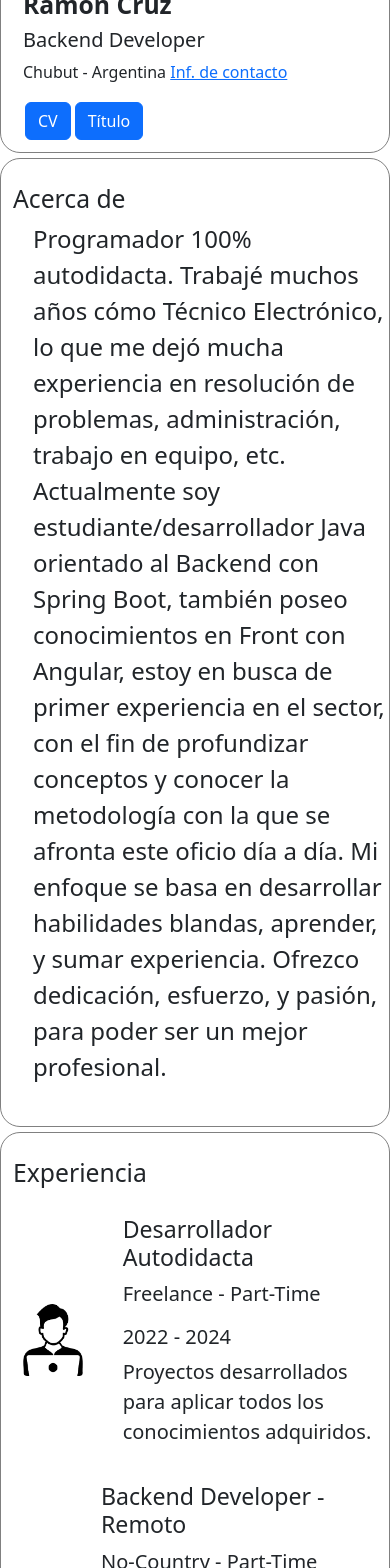
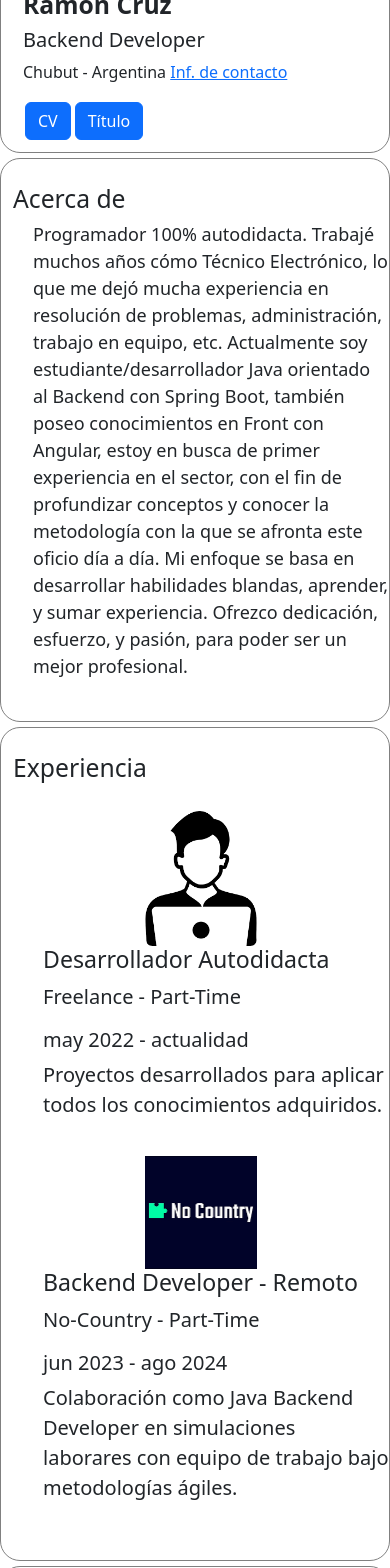
Before and after one commit to RamonCruz187/Portfolio, an Angular app: page / in a window 390 px wide. Shown: the part 432-2000 px from the top of the page. Built offline with nearby package versions, Linux system fonts and the light colour scheme.

Commit message:
modify experience image

```diff
--- a/src/app/componentes/educacion/educacion.component.html
+++ b/src/app/componentes/educacion/educacion.component.html
@@ -23,7 +23,7 @@
                 <div class="">
                   <h3>Argentina Programa - Fullstack Developer</h3>
                   <p>Fullstack - Finalizado</p>
-                  <h5>2022 - 2023</h5>
+                  <h5>oct 2022 - may 2023</h5>
                   <p>
                     Curso de 6 meses en donde aprendí HTML, CSS, Javascript,
                     Angular, Java, Spring Boot, MySQL, Docker, Github, Etc.
@@ -53,7 +53,7 @@
                 <div class="">
                   <h3>ONE Oracle Next Education - Beca </h3>
                   <p>Java Backend Developer - En Curso</p>
-                  <h5>2024 </h5>
+                  <h5>jun 2024 - actualidad</h5>
                   <p>
                     Curso de 6 meses que consta de una etapa inicial de 2 meses de front, y 4 meses de Java.
                   </p>
--- a/src/app/componentes/experiencia/experiencia.component.html
+++ b/src/app/componentes/experiencia/experiencia.component.html
@@ -15,7 +15,7 @@
                 <div >
                   <h3>Desarrollador Autodidacta</h3>
                   <p>Freelance - Part-Time</p>
-                  <h5>2022 - 2024</h5>
+                  <h5>may 2022 - actualidad</h5>
                   <p>Proyectos desarrollados para aplicar todos los conocimientos adquiridos.</p>
                 </div>
             </div>
@@ -32,7 +32,7 @@
                 <div >
                   <h3>Backend Developer - Remoto</h3>
                   <p>No-Country - Part-Time</p>
-                  <h5>2023 - 2024</h5>
+                  <h5>jun 2023 - ago 2024</h5>
                   <p>Colaboración como Java Backend Developer en simulaciones laborares con equipo de trabajo bajo metodologías ágiles.</p>
                 </div>
             </div>
--- a/src/styles.css
+++ b/src/styles.css
@@ -368,6 +368,17 @@ div button {
 }
 
 @media (max-width: 576px){
+    .acerca-de p{
+        font-size: 18px;
+    }
+    .exp{
+        display:block;
+    }
+
+    .experiencia__imagen{
+        width: 30%;
+    }
+
     #foto{
         width: 150px;
     }
@@ -384,4 +395,8 @@ div button {
         display: flex;
         align-items: center;
     }
+
+    .modal-body img{
+        width: 100%;
+    }
 }
```
Also changed, not shown: 4 other files (tests, documents, lock files or other folders).
